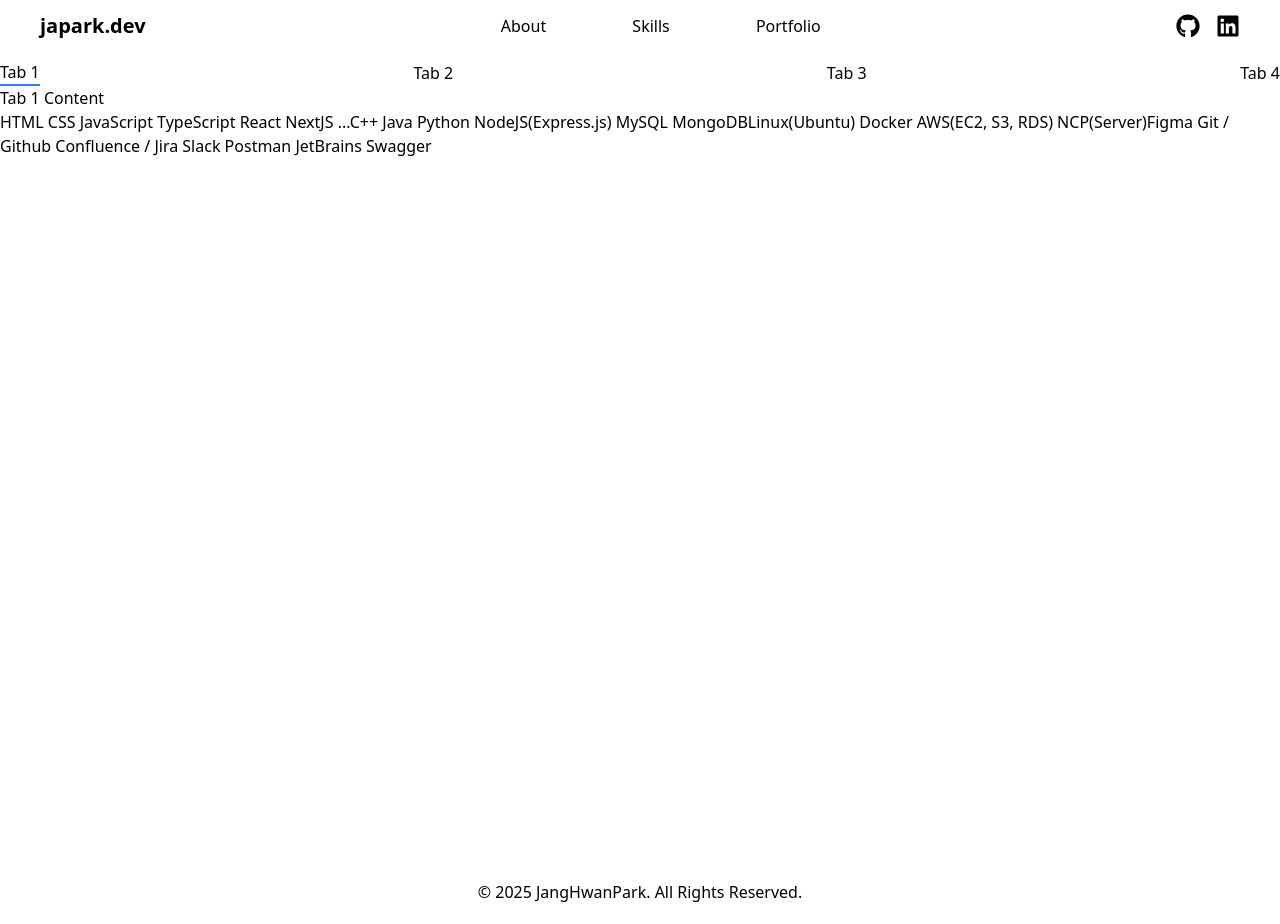
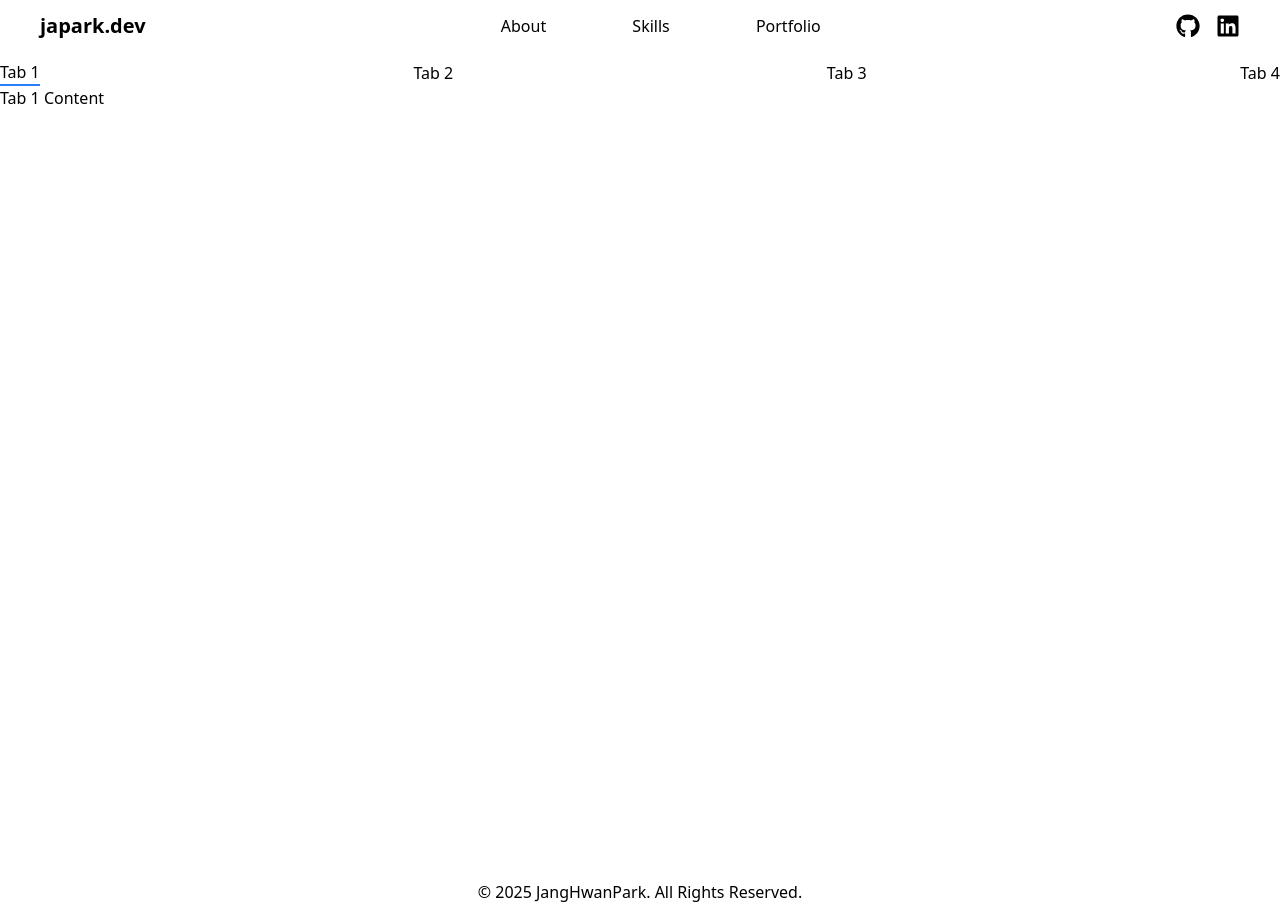
Before and after one commit to JangHwanPark/JangHwan-Portfolio, a React (Vite) app: page /skills in a window 1280 px wide. Built offline with nearby package versions, Linux system fonts and the light colour scheme.

Commit message:
:art: chore - 컴포넌트 마크업 수정
- Skills.tsx 내 div -> nav 로 변경
- Tabs.tsx 내 컨테이너 태그 section 으로 변경

```diff
--- a/src/components/Tabs/Tabs.tsx
+++ b/src/components/Tabs/Tabs.tsx
@@ -28,7 +28,7 @@ const Tabs = <T extends {} = {}> ({
 }: TabsProps<T>) => {
   return (
     <TabsProvider tabs={tabs} defaultTab={defaultTab}>
-      <div>{children}</div>
+      <nav>{children}</nav>
     </TabsProvider>
   );
 };
--- a/src/pages/Skills.tsx
+++ b/src/pages/Skills.tsx
@@ -14,7 +14,7 @@ const tabs: TabItem[] = [
 
 const Skills = () => {
   return (
-    <div>
+    <section>
       <Tabs tabs={tabs} defaultTab="tab1">
         <TabList>
           {tabs.map((tab) => (
@@ -30,38 +30,7 @@ const Skills = () => {
           <TabPanel tabKey="tab4">Tab 4 Content</TabPanel>
         </TabPanels>
       </Tabs>
-      {/* Front */}
-      HTML
-      CSS
-      JavaScript
-      TypeScript
-      React
-      NextJS
-      ...
-
-      {/* Back */}
-      C++
-      Java
-      Python
-      NodeJS(Express.js)
-      MySQL
-      MongoDB
-
-      {/* OS & Cloud */}
-      Linux(Ubuntu)
-      Docker
-      AWS(EC2, S3, RDS)
-      NCP(Server)
-
-      {/* Tools*/}
-      Figma
-      Git / Github
-      Confluence / Jira
-      Slack
-      Postman
-      JetBrains
-      Swagger
-    </div>
+    </section>
   );
 };
 
```
Lines whose indentation alone changed are shown as unchanged.
